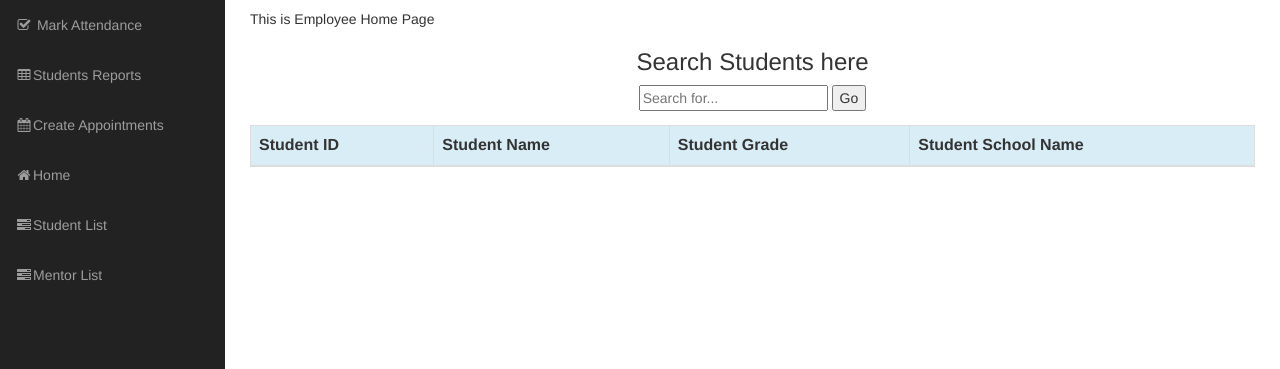
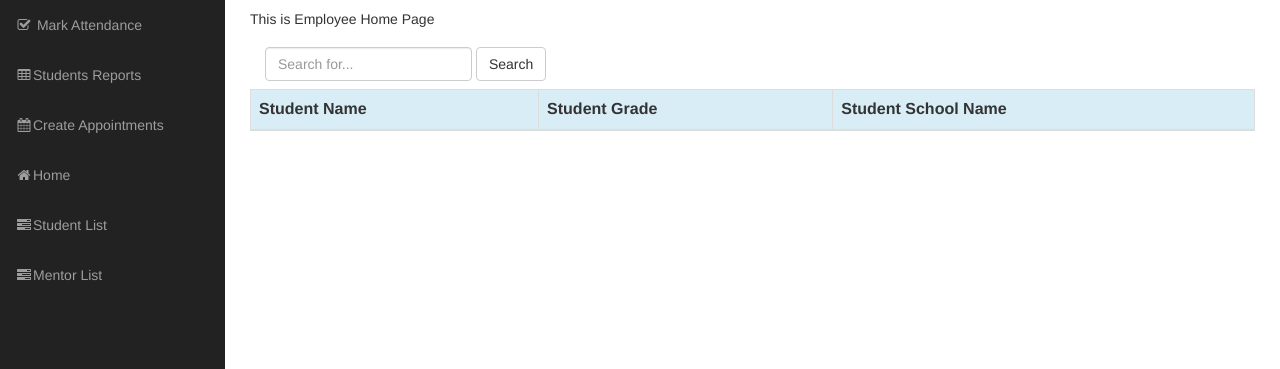
Before and after one commit to SravaniKV/omk-finalsprint, a Django app: page /emphome/ in a window 1280 px wide. Shown: the part 51-420 px from the top of the page. Run offline with Django 3.2, Linux system fonts and the light colour scheme; a user stored in the database is signed in; tables that the repository leaves empty hold one stand-in row (values such as "Sample post"); lists and menus that the app fills with data are empty; some libraries are stand-ins or nearby versions.

Commit message:
Sravani and Ranjitha Code Clubbed

```diff
--- a/home/templates/home/emphome.html
+++ b/home/templates/home/emphome.html
@@ -4,30 +4,36 @@
 <p> This is Employee Home Page</p>
 <div class="align-middle">
 
-  <form class="form-wrapper" style="text-align: center;">
+  <!--<form class="form-wrapper" style="text-align: center;" role="search" method="get" action ="{% url 'home:emphome' %}">
   <h3>Search Students here</h3>
-  <input type="text" id="search" placeholder="Search for..." required>
+  <input type="text" id="search"  name="q" value="{{ request.GET.q }}" placeholder="Search for..." required>
   <input type="submit" value="Go" id="submit">
-  </form>
+  </form>-->
+
+            <form class ="navbar-form navbar-left" style="text-align: center;" role="search" method="get" action="{% url 'home:search' %}">
+                <div class="form-group">
+                    <input type="text" class="form-control" name="q" value="{{ request.GET.q }}" placeholder="Search for..." required>
+                </div>
+                    <button type="submit" class="btn btn-default">Search</button>
+            </form>
+
  </div>
 
 <div>
 <table class="table table-striped table-bordered table-hover">
 <thead>
 <tr class="bg-info">
-<th>Student ID</th>
 <th>Student Name</th>
 <th>Student Grade</th>
 <th>Student School Name</th>
 </tr>
 </thead>
 <tbody>
-{% for Student_list in home %}
+{% for students in home %}
 <tr>
-<td>{{ Student_list.Student_id }}</td>
-<td>{{ Student_list.Student_name }}</td>
-<td>{{ Student_list.Student_grade }}</td>
-<td>{{ Student_list.School }}</td>
+<td>{{ students.Student_name }}</td>
+<td>{{ students.Student_grade }}</td>
+<td>{{ students.School }}</td>
 
 </tr>
 {% endfor %}
--- a/home/urls.py
+++ b/home/urls.py
@@ -4,6 +4,7 @@ app_name ='home'
 
 urlpatterns = [
     url(r'^$', views.home, name='base'),
+    url(r'^search/$', views.search, name='search'),
     url(r'^home/$', views.home, name='base'),
     url(r'^base/$', views.home, name='base'),
    #url(r'^home/$', include('omk.urls')),
@@ -28,7 +29,7 @@ urlpatterns = [
     url(r'^emptask/$', views.emptask, name='emptask'),
     url(r'^mentorlist/$', views.mentor_list, name='mentorlist'),
     url(r'^studentlist/$', views.Student_list, name='studentlist'),
-    url(r'^studentedit/$', views.studentedit, name='studentedit'),
+    url(r'^student/(?P<pk>\d+)/edit/$', views.studentedit, name='studentedit'),
     url(r'^studentsarchive/$', views.studentsarchive, name='studentsarchive'),
     url(r'^studentadd/$', views.studentadd, name='studentadd'),
         ]
--- a/home/views.py
+++ b/home/views.py
@@ -3,6 +3,7 @@ from django.shortcuts import render
 # Create your views here.
 
 
+from django.http import JsonResponse
 from django.utils import timezone
 from .models import *
 from django.shortcuts import render, get_object_or_404
@@ -12,8 +13,23 @@ from .forms import *
 from django.db.models import *
 from django.contrib.auth import authenticate, login
 from django.contrib.auth import logout
+from django.db.models import Q
+from .models import Student,Mentor,Employee
+from .forms import StudentForm,UserForm,EmployeeForm
 
 
+def search(request):
+    students = Student.objects.values('Student_name', 'Student_grade', 'School')
+    query = request.GET.get("q")
+    if query:
+        students = students.filter(
+            Q(Student_name__icontains=query)
+        ).distinct()
+        return render(request, 'home/emphome.html', {
+            'students': students,
+        })
+    else:
+        return render(request, 'home/emphome.html', {'students': students})
 
 def home(request):
     return render(request, 'home/base.html',
@@ -37,8 +53,9 @@ def empindex(request):
                   {'empindex': empindex})
 
 def emphome(request):
+    students = Student.objects.filter(start_date__lte=timezone.now())
     return render(request, 'home/emphome.html',
-                  {'emphome': emphome})
+                  {'home': students})
 
 def mentorhome(request):
     return render(request, 'home/mentorhome.html',
@@ -144,8 +161,8 @@ def Student_list(request):
     {'home': students})
 
 
-def studentedit(request):
-   student = get_object_or_404(Student)
+def studentedit(request,pk):
+   student = get_object_or_404(Student,pk=pk)
    if request.method == "POST":
        form = StudentForm(request.POST, instance=student)
        if form.is_valid():
@@ -216,7 +233,7 @@ def mentor_edit(request, pk):
            mentor.updated_date = timezone.now()
            mentor.save()
            mentors = Mentor.objects.filter(begining_date__lte=timezone.now())
-           return render(request, 'home/mentorlist.html', {'mentor': mentors})
+           return render(request, 'home/mentorlist.html', {'mentors': mentors})
    else:
        # print("else")
        form = MentorForm(instance=mentor)
```
Also changed, not shown: home/templates/home/studentlist.html (+3 -5 lines).
